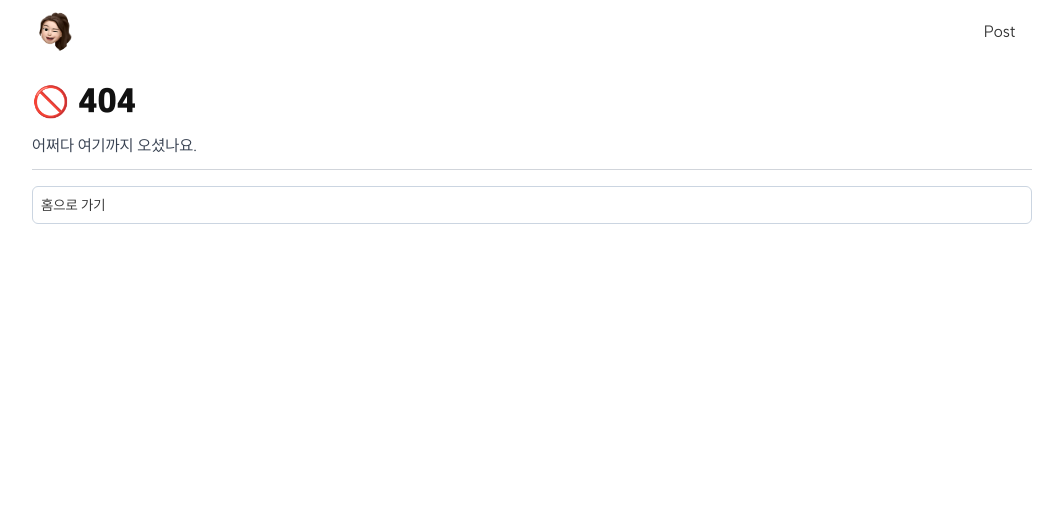
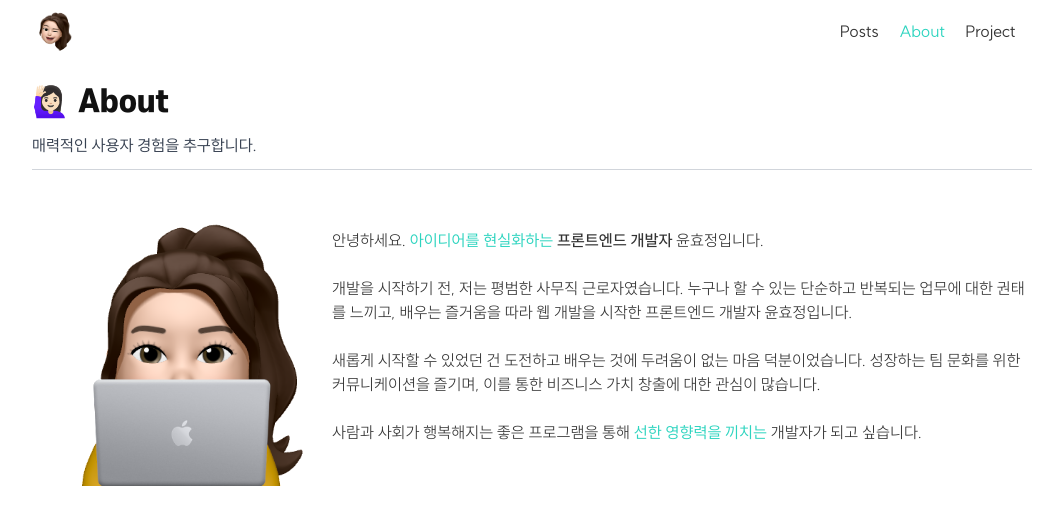
Before and after one commit to bbahna/Portfolio, a Next.js app: page /about in a window 1280 px wide. Before the commit this address had no page. Shown: the top 524 px of the page, without its empty margins (108-1171 px from the left). Built offline with nearby package versions, Linux system fonts and the light colour scheme.

Commit message:
📄 about UI 작업(#3)

```diff
--- a/data/navlinks.ts
+++ b/data/navlinks.ts
@@ -1,7 +1,7 @@
 const navlinks: { title: string; link: string }[] = [
-	{ title: 'Post', link: '/posts' },
-	// { title: 'About', link: '/about' },
-	// { title: 'Project', link: '/project' },
+	{ title: 'Posts', link: '/posts' },
+	{ title: 'About', link: '/about' },
+	{ title: 'Project', link: '/project' },
 ];
 
 export default navlinks;
--- /dev/null
+++ b/pages/about.tsx
@@ -0,0 +1,27 @@
+import Image from 'next/image';
+import Container from '@/components/Container';
+import Title from '@/components/Title';
+
+const About = () => {
+	return (
+		<Container>
+			<Title main="🙋🏻‍♀️ About" description="매력적인 사용자 경험을 추구합니다." />
+			<div className="flex items-center justify-center max-md:px-3 max-md:flex-col">
+				<Image src={`/home.png`} alt="소개 이미지" width={300} height={300} />
+				<p className="font-light max-md:mt-5">
+					안녕하세요. <span className="font-normal text-teal-400">아이디어를 현실화하는</span>{' '}
+					<span className="font-medium">프론트엔드 개발자</span> 윤효정입니다.
+					<br />
+					<br /> 개발을 시작하기 전, 저는 평범한 사무직 근로자였습니다. 누구나 할 수 있는 단순하고 반복되는 업무에 대한
+					권태를 느끼고, 배우는 즐거움을 따라 웹 개발을 시작한 프론트엔드 개발자 윤효정입니다. <br />
+					<br /> 새롭게 시작할 수 있었던 건 도전하고 배우는 것에 두려움이 없는 마음 덕분이었습니다. 성장하는 팀 문화를
+					위한 커뮤니케이션을 즐기며, 이를 통한 비즈니스 가치 창출에 대한 관심이 많습니다. <br />
+					<br /> 사람과 사회가 행복해지는 좋은 프로그램을 통해{' '}
+					<span className="font-normal text-teal-400">선한 영향력을 끼치는</span> 개발자가 되고 싶습니다.
+				</p>
+			</div>
+		</Container>
+	);
+};
+
+export default About;
```
